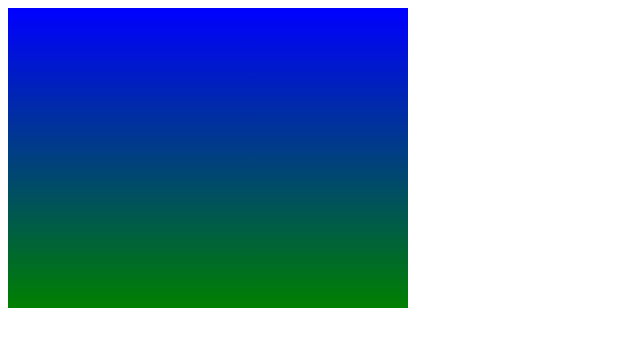
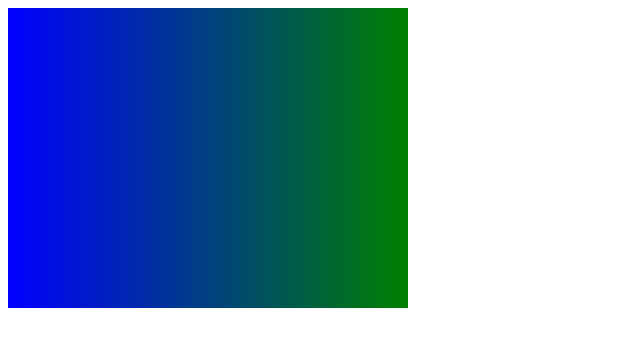
Before and after one commit to EngMeriem/Activite_Partie_2, a plain HTML site: page index.html in a window 1280 px wide. Shown: the whole page, without its empty margins (0-640 px from the left). Drawn offline with Linux system fonts and the light colour scheme.

Commit message:
modifié la direction du dégradé vers la droite dans le fichier style.css

```diff
--- a/style.css
+++ b/style.css
@@ -1,6 +1,6 @@
 div
 {
-    background-image: linear-gradient(blue, green);
+    background-image: linear-gradient(to right, blue, green);
 
     /* Obligatoire si on veut "voir" le dégradé */
     width: 400px;
```
